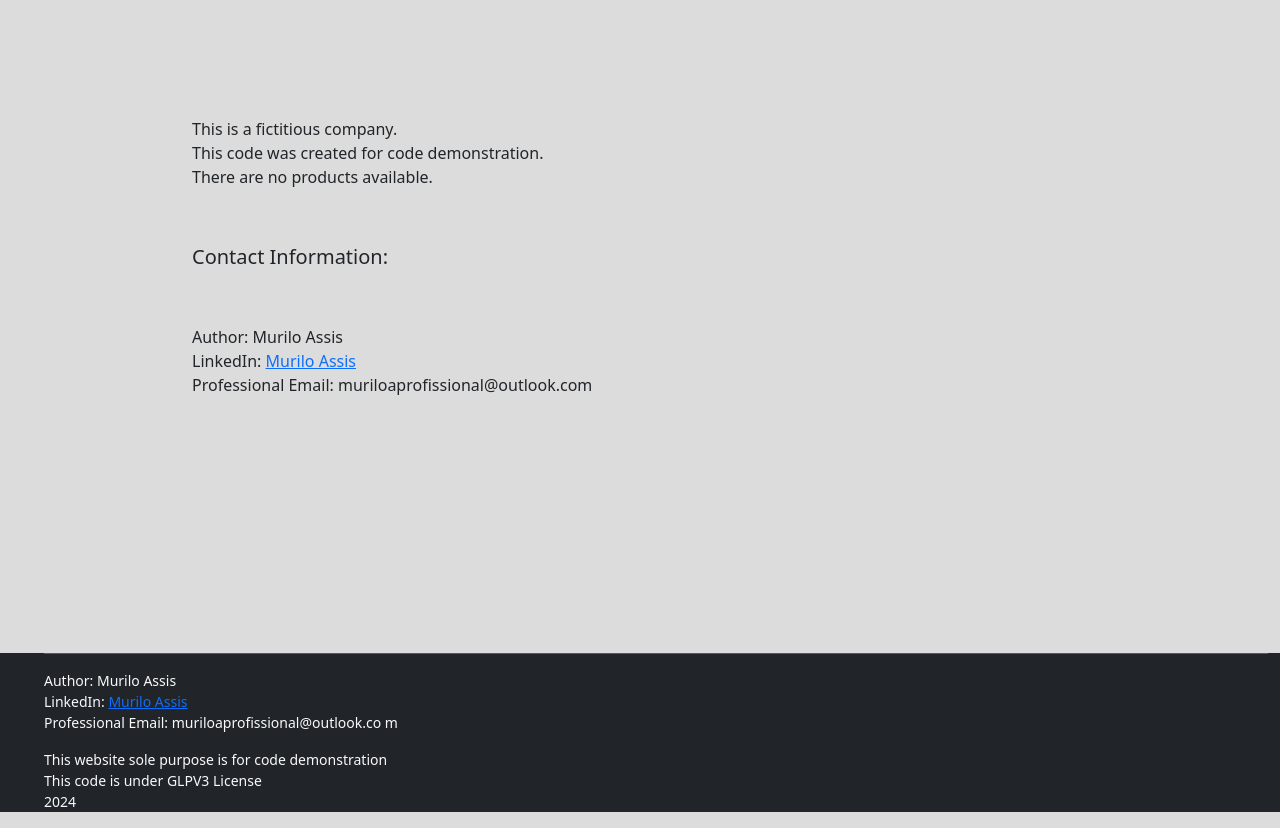
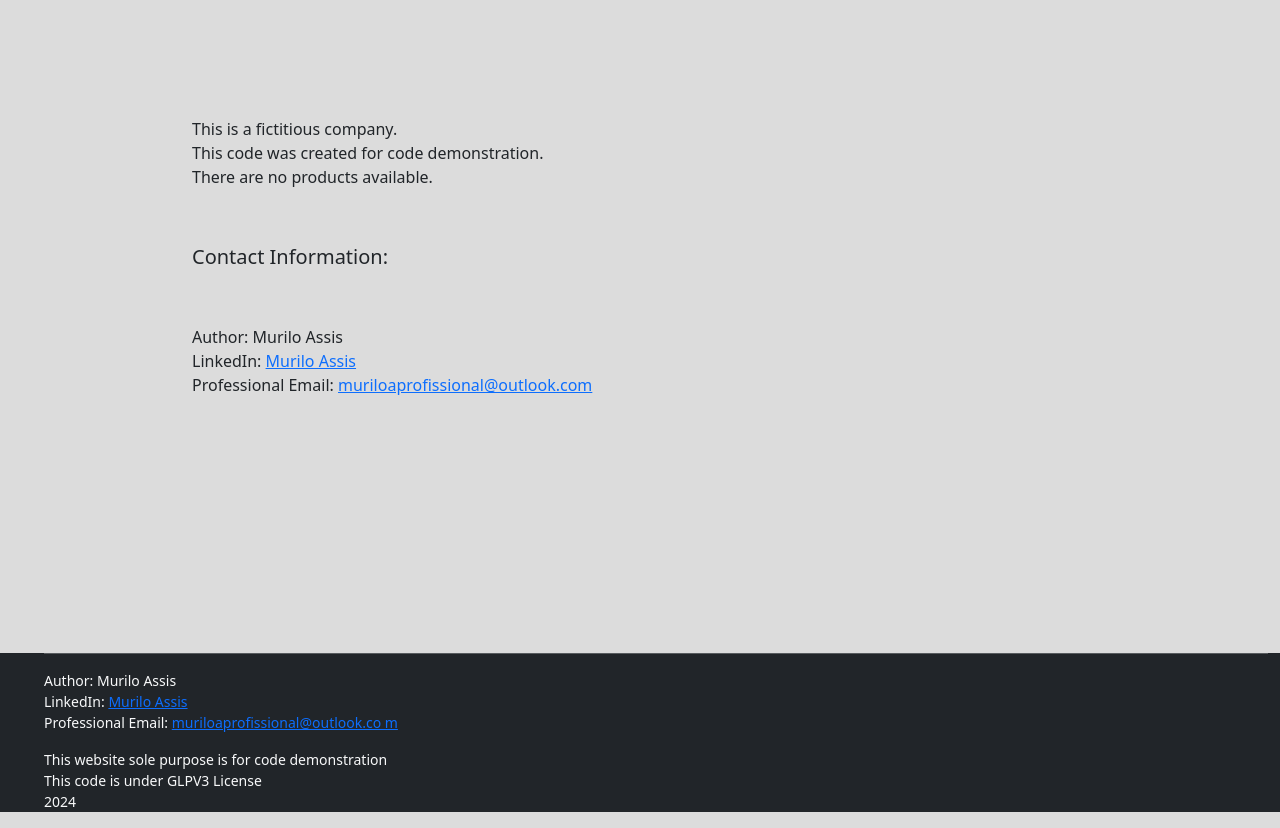
Before and after one commit to ProMuriloA/Effective-Software-Fictitious-Brand, a plain HTML site: page legal.html in a window 1280 px wide. Shown: the part 75-903 px from the top of the page. Drawn offline with nearby package versions, Linux system fonts and the light colour scheme.

Commit message:
email link correction

```diff
--- a/legal.html
+++ b/legal.html
@@ -48,7 +48,7 @@
                 <h5>Contact Information:</h5><br><br>
                 <a>Author: Murilo Assis</a><br>
                 LinkedIn: <a target="_blank" s href="https://www.linkedin.com/in/murilo-assis-62a03b232/">Murilo Assis</a><br>
-                Professional Email: muriloaprofissional@outlook.com<br>
+                Professional Email: <a href="mailto:muriloaprofissional@outlook.com">muriloaprofissional@outlook.com</a><br>
             </p>
         </section>
     </article>
@@ -58,7 +58,7 @@
             <address>
             <li><a>Author: Murilo Assis</a></li>
             <li>LinkedIn: <a target="_blank"  href="https://www.linkedin.com/in/murilo-assis-62a03b232/">Murilo Assis</a><br></li>
-            <li>Professional Email: <a href="mailto:muriloaprofissional@outlook.com"></a>muriloaprofissional@outlook.co m</a></li>
+            <li>Professional Email: <a href="mailto:muriloaprofissional@outlook.com">muriloaprofissional@outlook.co m</a></li>
             </address>
             <li>This website sole purpose is for code demonstration</li>
             <li>This code is under GLPV3 License</li>
```
Also changed, not shown: about.html (+2 -2 lines), contact-us.html (+2 -2 lines), index.html (+1 -1 lines), products.html (+2 -2 lines).
